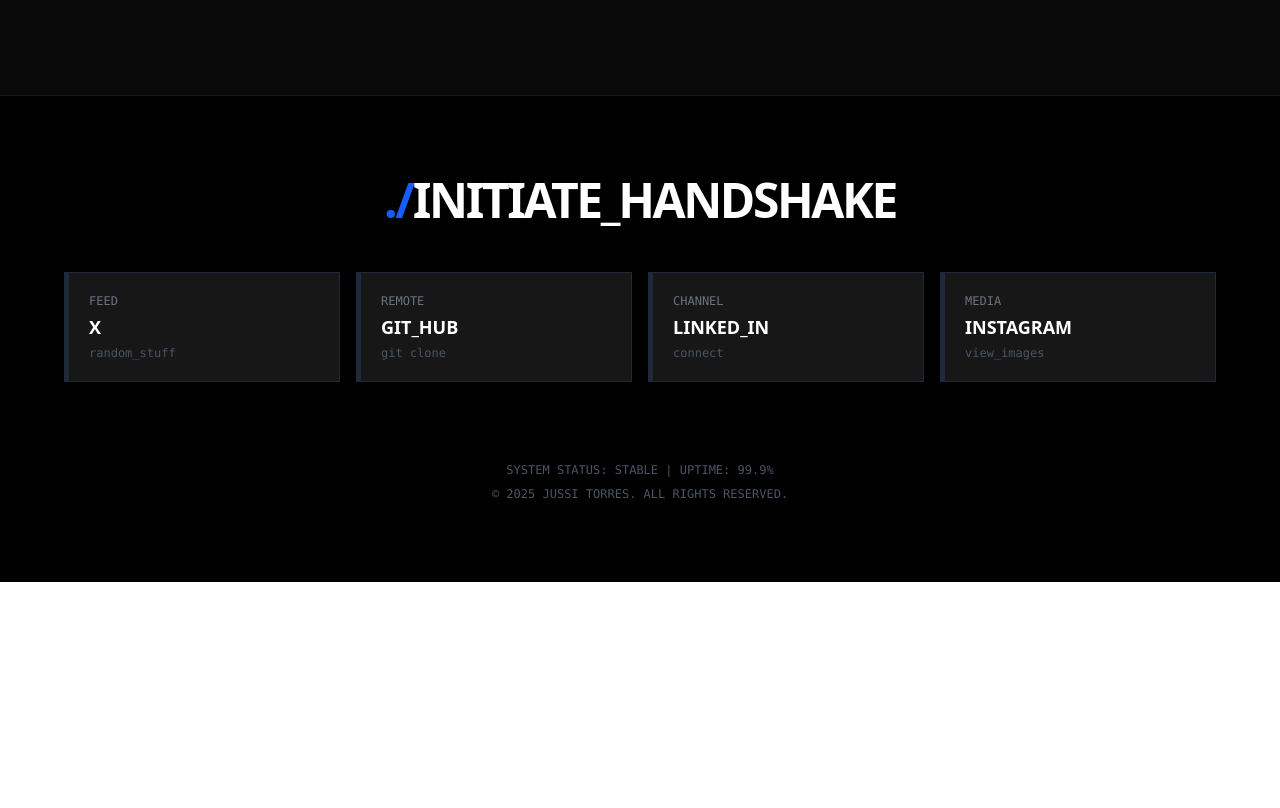
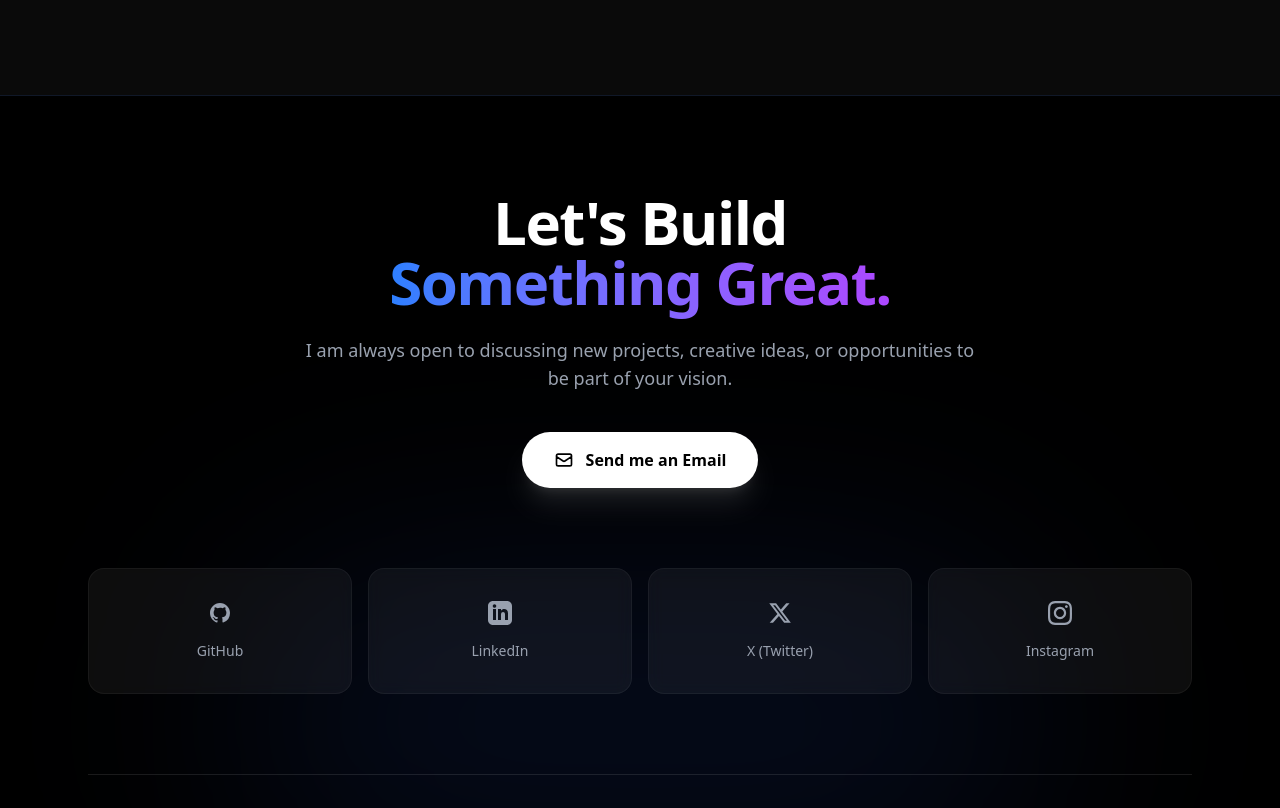
Before and after one commit to JussiTorres/jussi-portfolio, a Next.js app: page / in a window 1280 px wide. Shown: the part 3212-4020 px from the top of the page. Before the commit the page ends 3794 px from the top, so only its background shows below. Built offline with nearby package versions, Linux system fonts and the light colour scheme.

Commit message:
feat: Finalize modernization with new Contact and Footer section

```diff
--- a/src/app/components/Contact.jsx
+++ b/src/app/components/Contact.jsx
@@ -1,57 +1,112 @@
+"use client";
+import { motion } from "framer-motion";
+
 export default function Contact() {
+  const currentYear = new Date().getFullYear();
+
+  const socialLinks = [
+    {
+      name: "GitHub",
+      url: "https://github.com/JussiTorres",
+      icon: (
+        <svg className="w-6 h-6" fill="currentColor" viewBox="0 0 24 24"><path fillRule="evenodd" d="M12 2C6.477 2 2 6.484 2 12.017c0 4.425 2.865 8.18 6.839 9.504.5.092.682-.217.682-.483 0-.237-.008-.868-.013-1.703-2.782.605-3.369-1.343-3.369-1.343-.454-1.158-1.11-1.466-1.11-1.466-.908-.62.069-.608.069-.608 1.003.07 1.531 1.032 1.531 1.032.892 1.53 2.341 1.088 2.91.832.092-.647.35-1.088.636-1.338-2.22-.253-4.555-1.113-4.555-4.951 0-1.093.39-1.988 1.029-2.688-.103-.253-.446-1.272.098-2.65 0 0 .84-.27 2.75 1.026A9.564 9.564 0 0112 6.844c.85.004 1.705.115 2.504.337 1.909-1.296 2.747-1.027 2.747-1.027.546 1.379.202 2.398.1 2.651.64.7 1.028 1.595 1.028 2.688 0 3.848-2.339 4.695-4.566 4.943.359.309.678.92.678 1.855 0 1.338-.012 2.419-.012 2.747 0 .268.18.58.688.482A10.019 10.019 0 0022 12.017C22 6.484 17.522 2 12 2z" clipRule="evenodd" /></svg>
+      ),
+      color: "hover:border-gray-500 hover:text-gray-400 hover:bg-gray-900/50",
+    },
+    {
+      name: "LinkedIn",
+      url: "https://www.linkedin.com/in/jussi-torres-gonz%C3%A1lez-61753b262/",
+      icon: (
+        <svg className="w-6 h-6" fill="currentColor" viewBox="0 0 24 24"><path d="M19 0h-14c-2.761 0-5 2.239-5 5v14c0 2.761 2.239 5 5 5h14c2.762 0 5-2.239 5-5v-14c0-2.761-2.238-5-5-5zm-11 19h-3v-11h3v11zm-1.5-12.268c-.966 0-1.75-.79-1.75-1.764s.784-1.764 1.75-1.764 1.75.79 1.75 1.764-.783 1.764-1.75 1.764zm13.5 12.268h-3v-5.604c0-3.368-4-3.113-4 0v5.604h-3v-11h3v1.765c1.396-2.586 7-2.777 7 2.476v6.759z"/></svg>
+      ),
+      color: "hover:border-blue-500 hover:text-blue-400 hover:bg-blue-900/20",
+    },
+    {
+      name: "X (Twitter)",
+      url: "https://x.com/JussiTorres",
+      icon: (
+        <svg className="w-6 h-6" fill="currentColor" viewBox="0 0 24 24"><path d="M18.244 2.25h3.308l-7.227 8.26 8.502 11.24H16.17l-5.214-6.817L4.99 21.75H1.68l7.73-8.835L1.254 2.25H8.08l4.713 6.231zm-1.161 17.52h1.833L7.084 4.126H5.117z"/></svg>
+      ),
+      color: "hover:border-white hover:text-white hover:bg-white/10",
+    },
+    {
+      name: "Instagram",
+      url: "https://www.instagram.com/jussitorresgonzalez/",
+      icon: (
+        <svg className="w-6 h-6" fill="currentColor" viewBox="0 0 24 24"><path d="M12 2.163c3.204 0 3.584.012 4.85.07 3.252.148 4.771 1.691 4.919 4.919.058 1.265.069 1.645.069 4.849 0 3.205-.012 3.584-.069 4.849-.149 3.225-1.664 4.771-4.919 4.919-1.266.058-1.644.07-4.85.07-3.204 0-3.584-.012-4.849-.07-3.26-.149-4.771-1.699-4.919-4.92-.058-1.265-.07-1.644-.07-4.849 0-3.204.013-3.583.07-4.849.149-3.227 1.664-4.771 4.919-4.919 1.266-.057 1.645-.069 4.849-.069zm0-2.163c-3.259 0-3.667.014-4.947.072-4.358.2-6.78 2.618-6.98 6.98-.059 1.281-.073 1.689-.073 4.948 0 3.259.014 3.668.072 4.948.2 4.358 2.618 6.78 6.98 6.98 1.281.058 1.689.072 4.948.072 3.259 0 3.668-.014 4.948-.072 4.354-.2 6.782-2.618 6.979-6.98.059-1.28.073-1.689.073-4.948 0-3.259-.014-3.667-.072-4.947-.196-4.354-2.617-6.78-6.979-6.98-1.281-.059-1.69-.073-4.949-.073zm0 5.838c-3.403 0-6.162 2.759-6.162 6.162s2.759 6.163 6.162 6.163 6.162-2.759 6.162-6.163c0-3.403-2.759-6.162-6.162-6.162zm0 10.162c-2.209 0-4-1.79-4-4 0-2.209 1.791-4 4-4s4 1.791 4 4c0 2.21-1.791 4-4 4zm6.406-11.845c-.796 0-1.441.645-1.441 1.44s.645 1.44 1.441 1.44c.795 0 1.439-.645 1.439-1.44s-.644-1.44-1.439-1.44z"/></svg>
+      ),
+      color: "hover:border-red-500 hover:text-red-400 hover:bg-red-900/20",
+    },
+  ];
+
   return (
-    <section className="py-20 px-4 border-t border-gray-900 bg-black text-center">
+    <footer id="contact" className="relative bg-black pt-24 pb-12 overflow-hidden border-t border-gray-900">
 
-      <h2 className="text-3xl md:text-5xl font-black uppercase tracking-tighter mb-12 text-white">
-        <span className="text-blue-600">./</span>INITIATE_HANDSHAKE
-      </h2>
+      {/* Footer Glow */}
+      <div className="absolute bottom-0 left-1/2 -translate-x-1/2 w-[800px] h-[300px] bg-blue-900/20 rounded-full blur-[120px] pointer-events-none" />
 
-      {/* NEW: Grid Container for 4 Links */}
-      <div className="grid grid-cols-1 sm:grid-cols-2 lg:grid-cols-4 justify-center gap-4 max-w-6xl mx-auto">
+      <div className="max-w-6xl mx-auto px-6 relative z-10">
 
-        {/* LINK 1: X (TWITTER) COMMAND */}
-        <a href="https://x.com/JussiTorres" target="_blank"
-           className="group relative px-6 py-5 bg-neutral-900 border border-gray-800 transition-all duration-200 text-left shadow-md hover:translate-y-[-1px] hover:shadow-xl hover:border-blue-500">
-          <div className="absolute top-0 left-0 w-1 h-full bg-gray-800 group-hover:bg-blue-500 transition-colors"></div>
-          <p className="text-xs text-gray-500 mb-1 font-mono">FEED</p>
-          <h3 className="text-lg font-bold text-white group-hover:text-blue-400">X</h3>
-          <p className="text-gray-600 text-xs mt-1 font-mono"> random_stuff</p>
-        </a>
+        {/* Main CTA Section */}
+        <motion.div
+          initial={{ opacity: 0, y: 30 }}
+          whileInView={{ opacity: 1, y: 0 }}
+          viewport={{ once: true }}
+          className="text-center mb-20"
+        >
+          <h2 className="text-4xl md:text-6xl font-black text-white mb-6 tracking-tight">
+            Let's Build <br/>
+            <span className="text-transparent bg-clip-text bg-gradient-to-r from-blue-500 to-purple-500">
+              Something Great.
+            </span>
+          </h2>
+          <p className="text-gray-400 text-lg max-w-2xl mx-auto mb-10">
+            I am always open to discussing new projects, creative ideas, or opportunities to be part of your vision.
+          </p>
 
-        {/* LINK 2: GITHUB COMMAND */}
-        <a href="https://github.com/JussiTorres" target="_blank"
-           className="group relative px-6 py-5 bg-neutral-900 border border-gray-800 transition-all duration-200 text-left shadow-md hover:translate-y-[-1px] hover:shadow-xl hover:border-gray-500">
-          <div className="absolute top-0 left-0 w-1 h-full bg-gray-800 group-hover:bg-white transition-colors"></div>
-          <p className="text-xs text-gray-500 mb-1 font-mono">REMOTE</p>
-          <h3 className="text-lg font-bold text-white group-hover:text-gray-300">GIT_HUB</h3>
-          <p className="text-gray-600 text-xs mt-1 font-mono"> git clone</p>
-        </a>
+          <a
+            href="mailto:contact@jussitorres.com"
+            className="inline-flex items-center gap-3 px-8 py-4 bg-white text-black font-bold rounded-full hover:bg-blue-50 transition-all hover:scale-105 active:scale-95 shadow-xl shadow-white/10"
+          >
+            <svg className="w-5 h-5" fill="none" stroke="currentColor" viewBox="0 0 24 24"><path strokeLinecap="round" strokeLinejoin="round" strokeWidth="2" d="M3 8l7.89 5.26a2 2 0 002.22 0L21 8M5 19h14a2 2 0 002-2V7a2 2 0 00-2-2H5a2 2 0 00-2 2v10a2 2 0 002 2z"></path></svg>
+            Send me an Email
+          </a>
+        </motion.div>
 
-        {/* LINK 3: LINKEDIN COMMAND (RESTORED) */}
-        <a href="https://www.linkedin.com/in/jussi-torres-gonz%C3%A1lez-61753b262/" target="_blank"
-           className="group relative px-6 py-5 bg-neutral-900 border border-gray-800 transition-all duration-200 text-left shadow-md hover:translate-y-[-1px] hover:shadow-xl hover:border-blue-700">
-          <div className="absolute top-0 left-0 w-1 h-full bg-gray-800 group-hover:bg-blue-700 transition-colors"></div>
-          <p className="text-xs text-gray-500 mb-1 font-mono">CHANNEL</p>
-          <h3 className="text-lg font-bold text-white group-hover:text-blue-500">LINKED_IN</h3>
-          <p className="text-gray-600 text-xs mt-1 font-mono"> connect</p>
-        </a>
+        {/* Social Grid */}
+        <div className="grid grid-cols-2 md:grid-cols-4 gap-4 mb-20">
+          {socialLinks.map((link, index) => (
+            <motion.a
+              key={link.name}
+              href={link.url}
+              target="_blank"
+              rel="noopener noreferrer"
+              initial={{ opacity: 0, y: 20 }}
+              whileInView={{ opacity: 1, y: 0 }}
+              viewport={{ once: true }}
+              transition={{ delay: index * 0.1 }}
+              className={`flex flex-col items-center justify-center p-8 rounded-2xl border border-white/5 bg-white/5 backdrop-blur-sm transition-all duration-300 group ${link.color}`}
+            >
+              <div className="mb-4 text-gray-400 group-hover:text-inherit transition-colors transform group-hover:scale-110 duration-300">
+                {link.icon}
+              </div>
+              <span className="text-sm font-medium text-gray-400 group-hover:text-white">
+                {link.name}
+              </span>
+            </motion.a>
+          ))}
+        </div>
 
-        {/* LINK 4: INSTAGRAM COMMAND (New) */}
-        <a href="https://www.instagram.com/jussitorresgonzalez/" target="_blank"
-           className="group relative px-6 py-5 bg-neutral-900 border border-gray-800 transition-all duration-200 text-left shadow-md hover:translate-y-[-1px] hover:shadow-xl hover:border-red-500">
-          <div className="absolute top-0 left-0 w-1 h-full bg-gray-800 group-hover:bg-red-500 transition-colors"></div>
-          <p className="text-xs text-gray-500 mb-1 font-mono">MEDIA</p>
-          <h3 className="text-lg font-bold text-white group-hover:text-red-400">INSTAGRAM</h3>
-          <p className="text-gray-600 text-xs mt-1 font-mono"> view_images</p>
-        </a>
+        {/* Footer Bottom */}
+        <div className="flex flex-col md:flex-row justify-between items-center pt-8 border-t border-white/10 text-xs text-gray-500 font-mono uppercase tracking-widest">
+          <p>© {currentYear} Jussi Torres. All rights reserved.</p>
+          <div className="flex gap-6 mt-4 md:mt-0">
+            <span>Loc: Colombia</span>
+            <span>Status: Online</span>
+          </div>
+        </div>
 
       </div>
-
-      <div className="mt-20 text-gray-600 font-mono text-xs">
-        <p>SYSTEM STATUS: STABLE | UPTIME: 99.9%</p>
-        <p className="mt-2">© 2025 JUSSI TORRES. ALL RIGHTS RESERVED.</p>
-      </div>
-
-    </section>
+    </footer>
   );
 }
```
